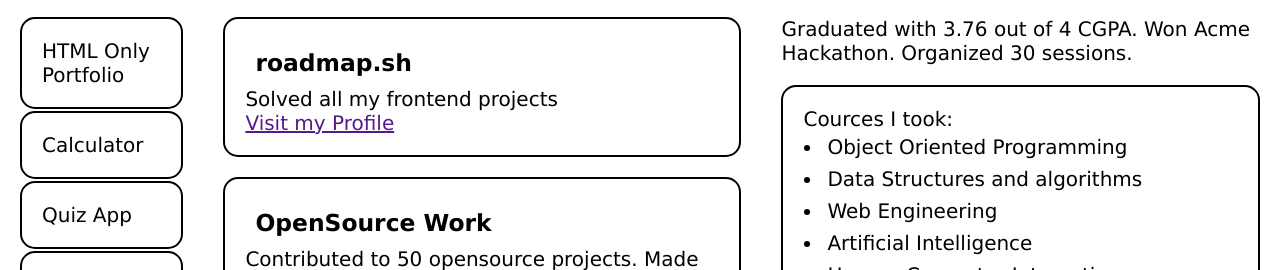
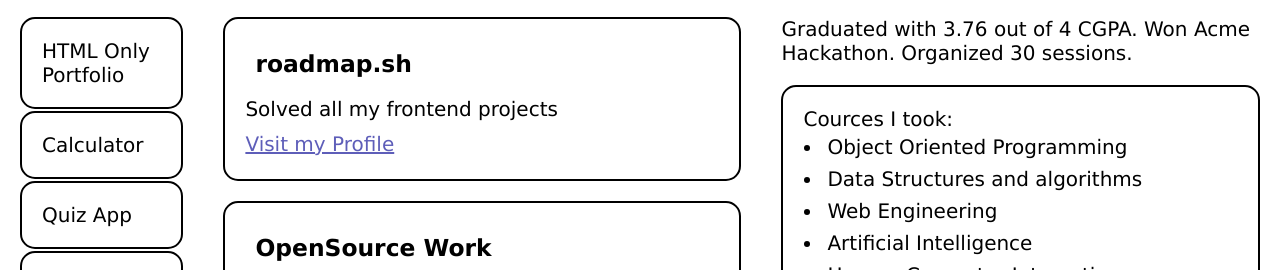
Before and after one commit to MilaPalchenko/roadmap-front, a plain HTML site: page 03-personal-portfolio/index.html in a window 1280 px wide. Shown: the part 513-783 px from the top of the page. Drawn offline with Linux system fonts and the light colour scheme.

Commit message:
small changes

```diff
--- a/03-personal-portfolio/styles/pages/_home-page.scss
+++ b/03-personal-portfolio/styles/pages/_home-page.scss
@@ -93,11 +93,18 @@ main {
             article {
                 border: 0.2rem solid black;
                 border-radius: 1.5rem;
+                line-height: 3rem;
                 margin: 2rem 0;
                 padding: 2rem;
 
                 h3 {
                     padding: 1rem;
+                }
+                p {
+                    padding: 0.5rem 0;
+                }
+                a {
+                    color: rgb(94, 94, 185);
                 }
             }
         }
```
Also changed, not shown: 03-personal-portfolio/dist/index.css, 03-personal-portfolio/dist/styles.css, 2 other files.
